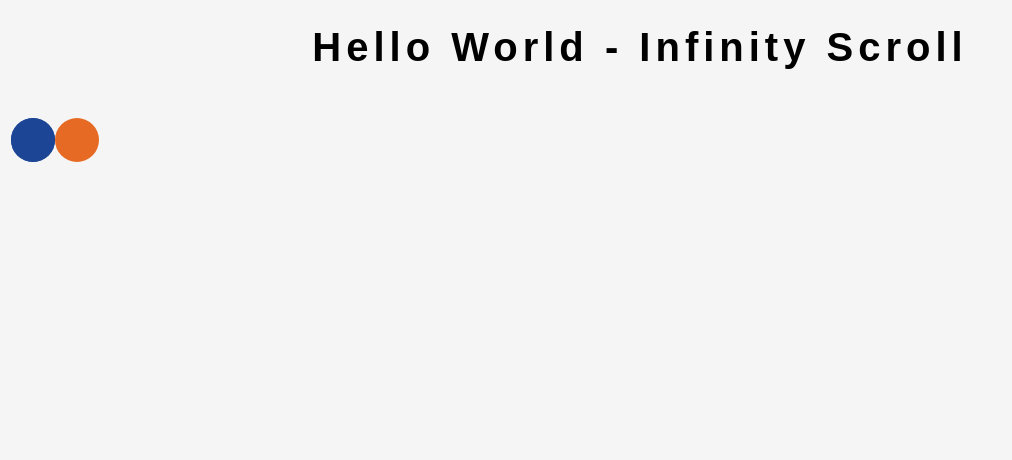
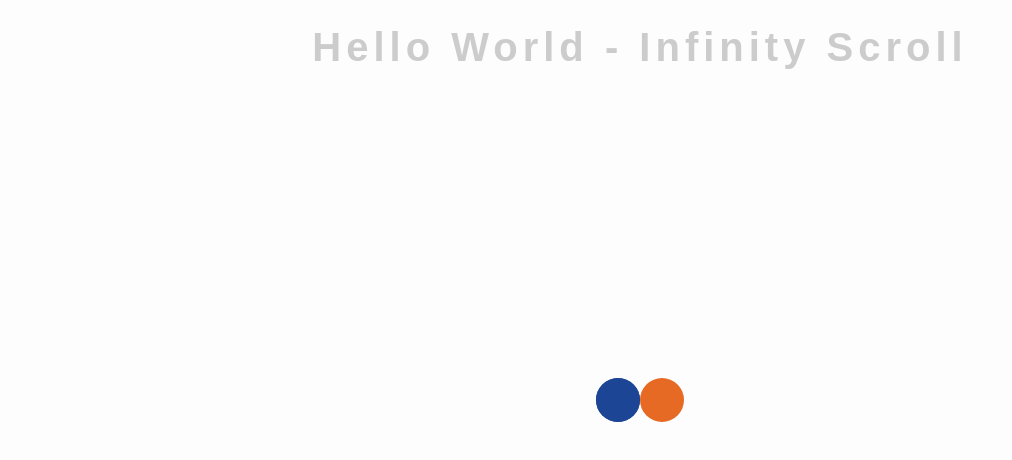
Before and after one commit to EliP2389/infinity-scroll-proj, a plain HTML site: page infinity-scroll/index.html in a window 1280 px wide. Shown: the whole page, without its empty margins (0-1012 px from the left). Drawn offline with Linux system fonts and the light colour scheme; a web font is replaced by a local one.

Commit message:
styled loader image

```diff
--- a/infinity-scroll/style.css
+++ b/infinity-scroll/style.css
@@ -17,3 +17,21 @@ h1 {
     font-size: 40px;
     letter-spacing: 5px;
 }
+
+/* Loader */
+.loader {
+    position: fixed;
+    top: 0;
+    bottom: 0;
+    left: 0;
+    right: 0;
+    background: rgba(255, 255, 255, 0.8)
+}
+
+.loader img {
+    position: fixed;
+    top: 50%;
+    left: 50%;
+    /* centers image */
+    transform: translate(-50%, -50%);
+}
```
